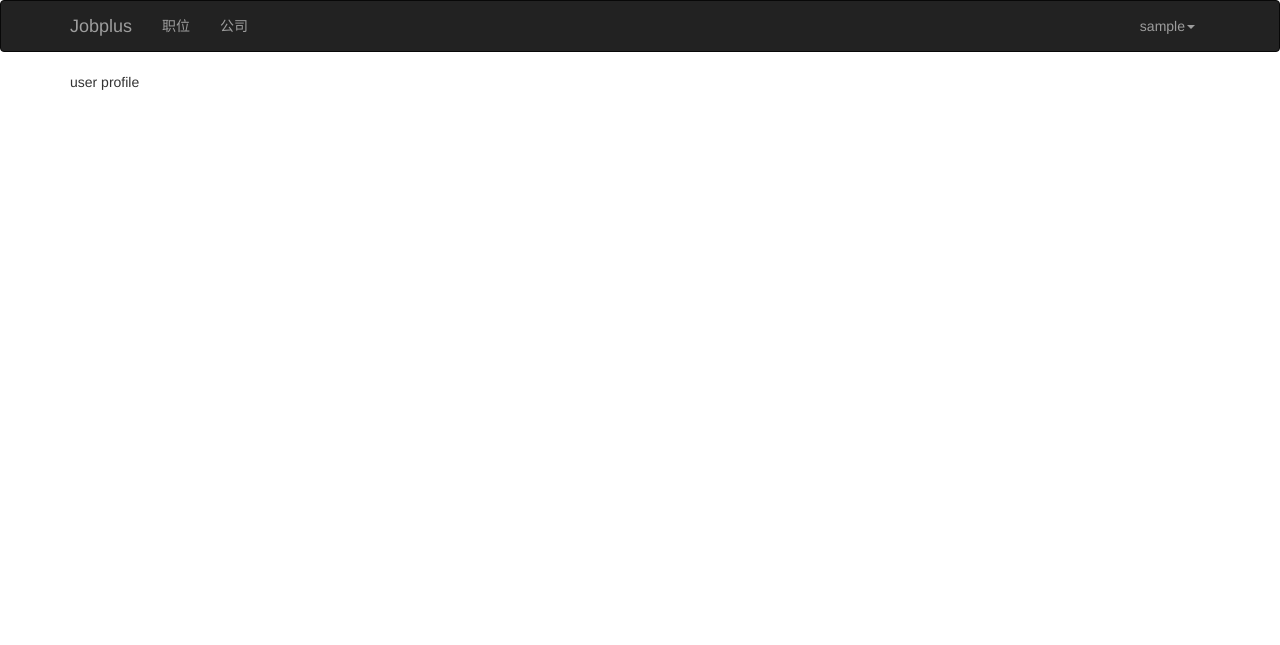
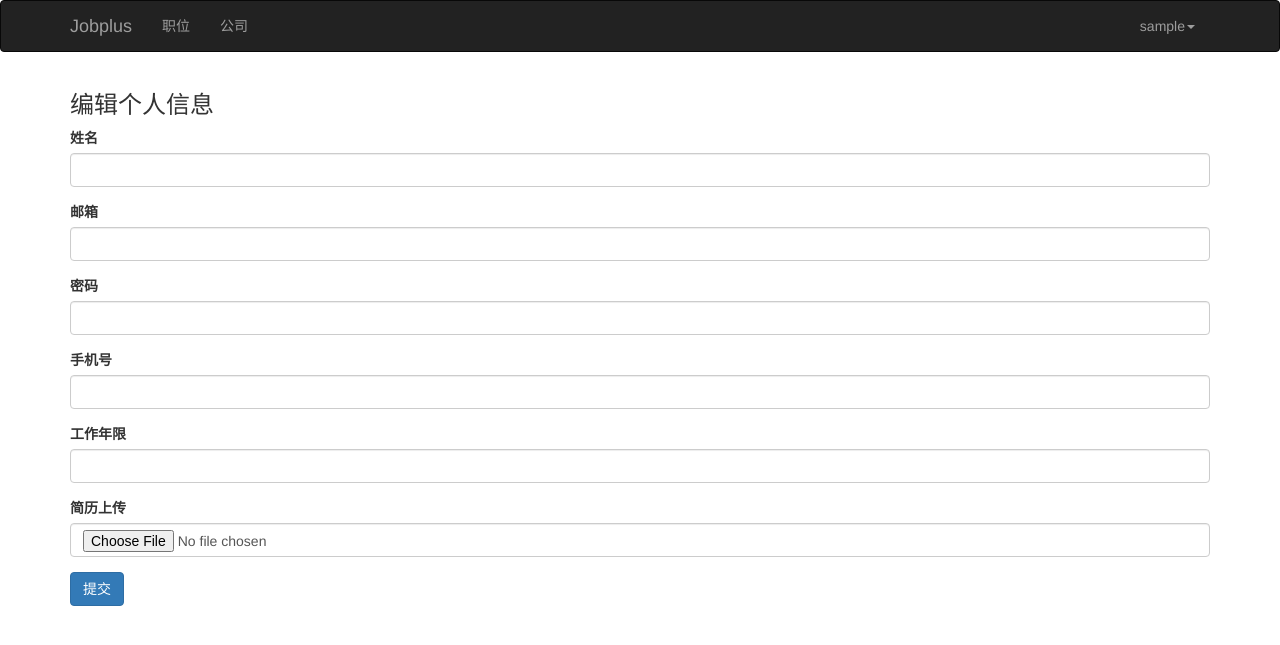
Before and after one commit to LouPlus/jobplus7-12, a Flask app: template jobplus/templates/user/profile.html in a window 1280 px wide. Shown: the top 645 px of the page. Run offline with Flask 2, Linux system fonts and the light colour scheme; the template is opened without the code that fills it: values that come from a table or form of the project are taken from there, others are empty; the visitor is signed in with stand-in values (Sample User, id 1); data comes from the database, SQL or seed files in the repository; parts of the project's set-up code (start-up, migrations or seed data) failed here and were passed over; some libraries are stand-ins or nearby versions.

Commit message:
fix #27 add user profile update setting

```diff
--- a/jobplus/app.py
+++ b/jobplus/app.py
@@ -4,25 +4,38 @@ from jobplus.config import configs
 from flask_migrate import Migrate
 from jobplus.models import db, User
 from flask_login import LoginManager
+from flask_uploads import configure_uploads, patch_request_class
+from jobplus.handlers.user import set_doc
+
 
 def register_blueprints(app):
-    from .handlers import front, user, company
+    from .handlers import front, admin, user, company, job
     app.register_blueprint(front)
+    #app.register_blueprint(admin)
     app.register_blueprint(user)
     app.register_blueprint(company)
+    #app.register_blueprint(job)
+
 
 def register_extensions(app):
-	db.init_app(app)
-	Migrate(app, db)
-	login_manager = LoginManager()
-	login_manager.init_app(app)
-	@login_manager.user_loader
-	def user_loader(id):
-		return User.query.get(id)
-		login_manager.login_view = 'front.login'
+    db.init_app(app)
+    Migrate(app, db)
+    login_manager = LoginManager()
+    login_manager.init_app(app)
+
+    @login_manager.user_loader
+    def user_loader(id):
+        return User.query.get(id)
+
+    login_manager.login_view = 'front.login'
+
+
 def create_app(config):
     app = Flask(__name__)
     app.config.from_object(configs.get(config))
     register_blueprints(app)
     register_extensions(app)
+    app.config['UPLOADED_DOC_DEST'] = './Uploads'  # upload directory
+    configure_uploads(app, set_doc)
+    patch_request_class(app)  # set maximum file size, default is 16MB
     return app
--- a/jobplus/forms.py
+++ b/jobplus/forms.py
@@ -1,11 +1,15 @@
 from flask_wtf import FlaskForm
+from flask_wtf.file import FileField, FileAllowed
 from wtforms import StringField, PasswordField, SubmitField, BooleanField, TextAreaField, IntegerField, ValidationError
 from wtforms.validators import Length, Email, EqualTo, Required, URL, NumberRange
 from jobplus.models import db, User
+from jobplus.handlers.user import set_doc
+
+
 class RegisterForm(FlaskForm):
     username = StringField('用户名', validators=[Required(), Length(3, 24)])
     email = StringField('邮箱', validators=[Required(), Email()])
-    password = PasswordField('密码', validators=[Required(), Length(6,24)])
+    password = PasswordField('密码', validators=[Required(), Length(6, 24)])
     repeat_password = PasswordField('重复密码', validators=[Required(), EqualTo('password')])
     submit = SubmitField('提交')
 
@@ -18,9 +22,11 @@ class RegisterForm(FlaskForm):
         db.session.add(user)
         db.session.commit()
         return user
+
     def validate_username(self, field):
         if User.query.filter_by(username=field.data).first():
             raise ValidationError('用户存在')
+
     def validate_email(self, field):
         if User.query.filter_by(email=field.data).first():
             raise ValidationError('邮箱存在')
@@ -28,13 +34,41 @@ class RegisterForm(FlaskForm):
 
 class LoginForm(FlaskForm):
     email = StringField('邮箱', validators=[Required(), Email()])
-    password = PasswordField('密码', validators=[Required(), Length(6,24)])
+    password = PasswordField('密码', validators=[Required(), Length(6, 24)])
     remember_me = BooleanField('记住我')
     submit = SubmitField('提交')
+
     def validate_email(self, field):
         if field.data and not User.query.filter_by(email=field.data).first():
             raise ValidationError('邮箱未注册')
+
     def validate_password(self, field):
         user = User.query.filter_by(email=self.email.data).first()
         if user and not user.check_password(field.data):
             raise ValidationError('密码错误')
+
+
+class UserProfileForm(FlaskForm):
+    real_name = StringField('姓名')
+    email = StringField('邮箱', validators=[Required(), Email()])
+    password = PasswordField('密码', validators=[Required(), Length(6, 24)])
+    phone = StringField('手机号')
+    work_years = IntegerField('工作年限')
+    resume = FileField('简历上传', validators=[Required(), FileAllowed(set_doc, '只能上传文件！')])
+    submit = SubmitField('提交')
+
+    def validate_phone(self, field):
+        phone = field.data
+        if phone[:2] not in ('13', '15', '18') and len(phone) != 11:
+            raise ValidationError('请输入有效的手机号')
+
+    def updated_profile(self, user):
+        user.real_name = self.real_name.data
+        user.email = self.email.data
+        if self.password.data:
+            user.password = self.password.data
+        user.phone = self.phone.data
+        user.work_years = self.work_years.data
+        user.resume = self.resume.data
+        db.session.add(user)
+        db.session.commit()
--- a/jobplus/templates/user/profile.html
+++ b/jobplus/templates/user/profile.html
@@ -1,5 +1,7 @@
 {% extends "base.html" %}
-{% block title%}user{% endblock %}
+{% from "macros.html" import render_form %}
+
 {% block body %}
-user profile
+<h3>编辑个人信息</h3>
+{{ render_form(form, url_for('user.profile')) }}
 {% endblock %}
--- a/requirements.txt
+++ b/requirements.txt
@@ -5,3 +5,4 @@ flask-migrate
 flask-wtf
 flask-login
 faker
+flask-uploads
```
Also changed, not shown: jobplus/handlers/front.py (+34 -34 lines), jobplus/handlers/user.py (+15 -5 lines).
